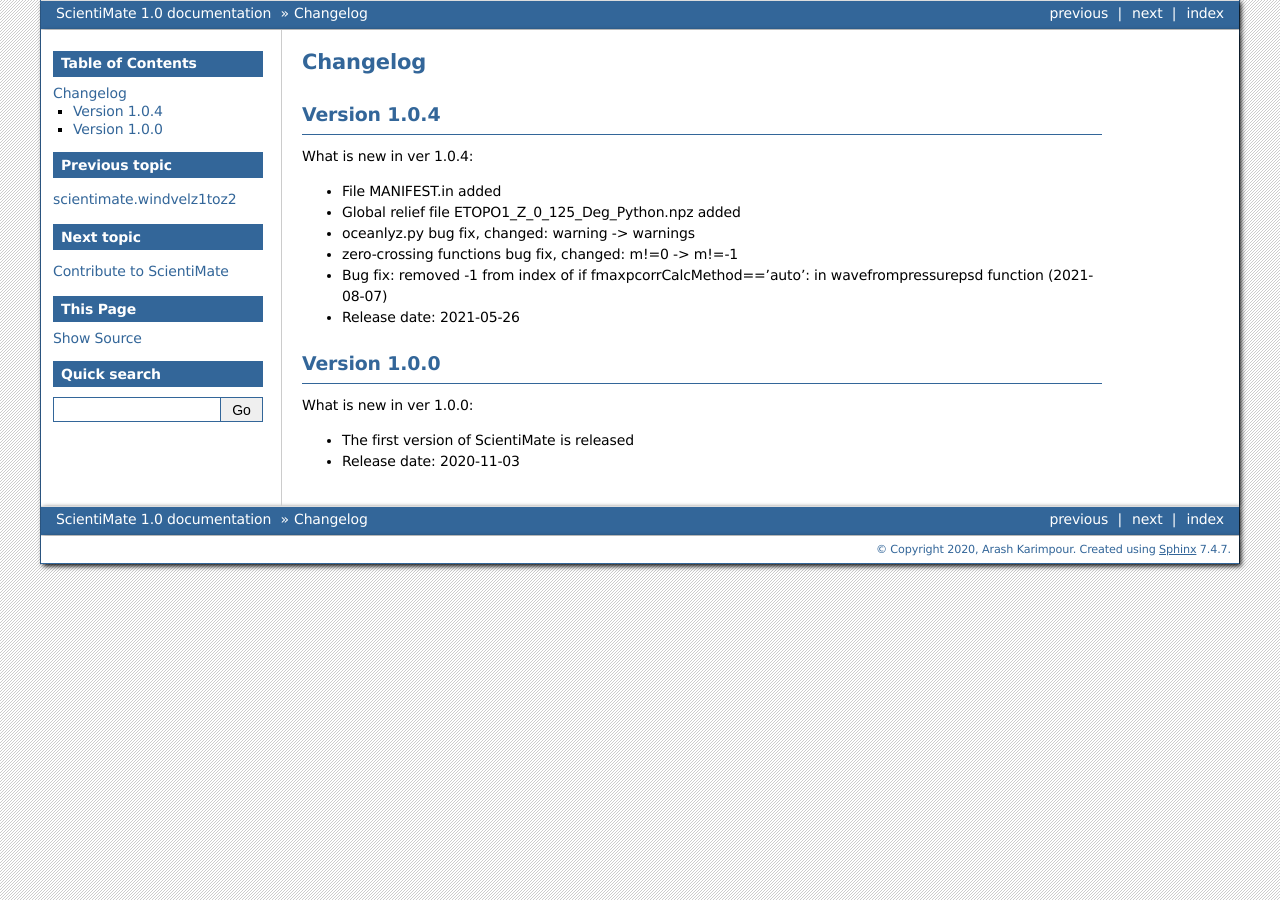
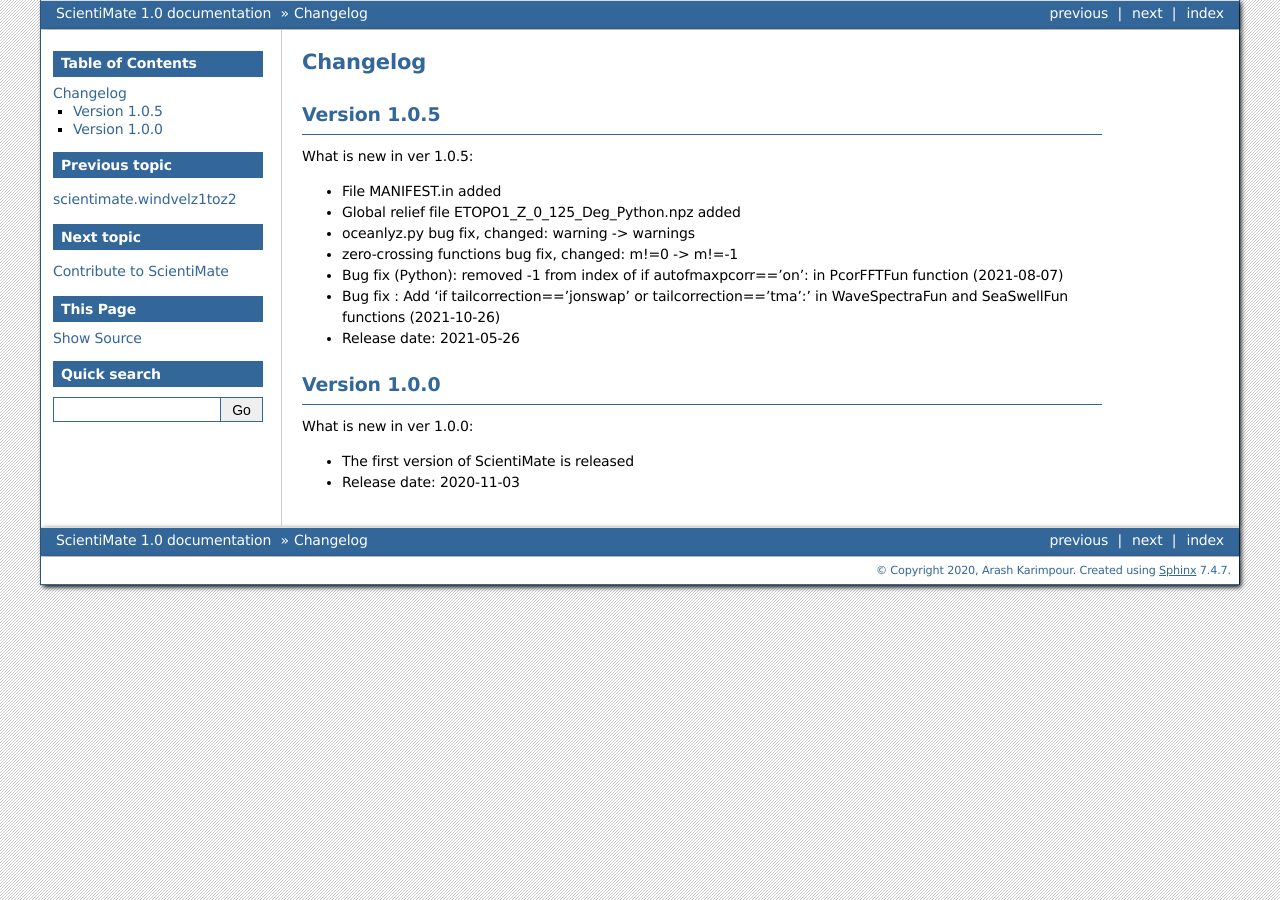
Before and after one commit to akarimp/ScientiMate, a Sphinx documentation site: the page built from docs/4_Changelog.rst, in a window 1280 px wide. Built offline with Sphinx 7.4.7, drawn with Linux system fonts in a browser that asks for light colours.

Commit message:
Add files via upload

```diff
--- a/docs/4_Changelog.rst
+++ b/docs/4_Changelog.rst
@@ -1,16 +1,17 @@
 Changelog
 =========
 
-Version 1.0.4
+Version 1.0.5
 -------------
 
-What is new in ver 1.0.4:
+What is new in ver 1.0.5:
 
 * File MANIFEST.in added
 * Global relief file ETOPO1_Z_0_125_Deg_Python.npz added
 * oceanlyz.py bug fix, changed: warning -> warnings
 * zero-crossing functions bug fix, changed: m!=0 -> m!=-1
-* Bug fix: removed -1 from index of if fmaxpcorrCalcMethod=='auto': in wavefrompressurepsd function (2021-08-07)
+* Bug fix (Python): removed -1 from index of if autofmaxpcorr=='on': in PcorFFTFun function (2021-08-07)
+* Bug fix : Add 'if tailcorrection=='jonswap' or tailcorrection=='tma':' in WaveSpectraFun and SeaSwellFun functions (2021-10-26)
 * Release date: 2021-05-26
 
 Version 1.0.0
```
